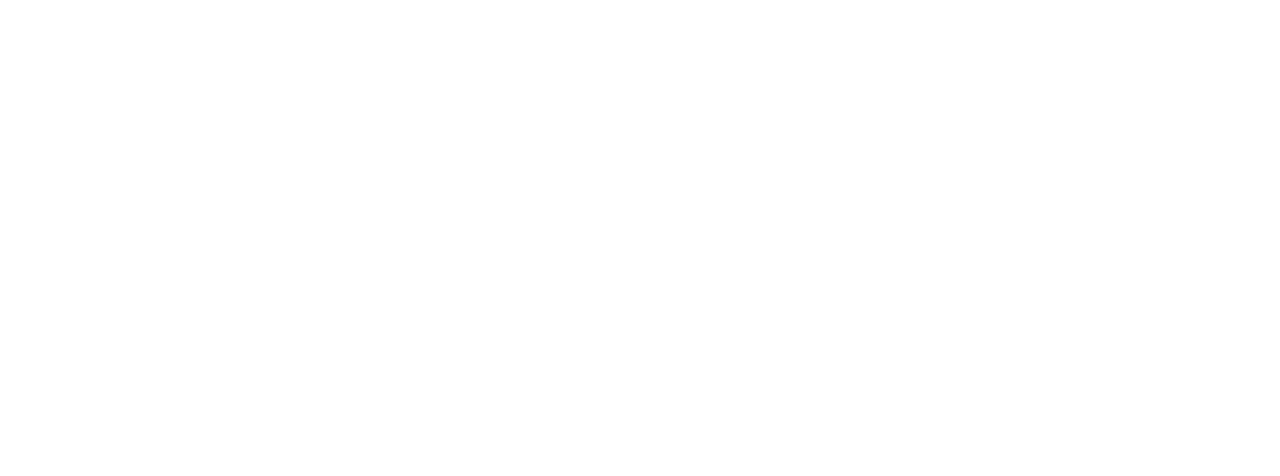
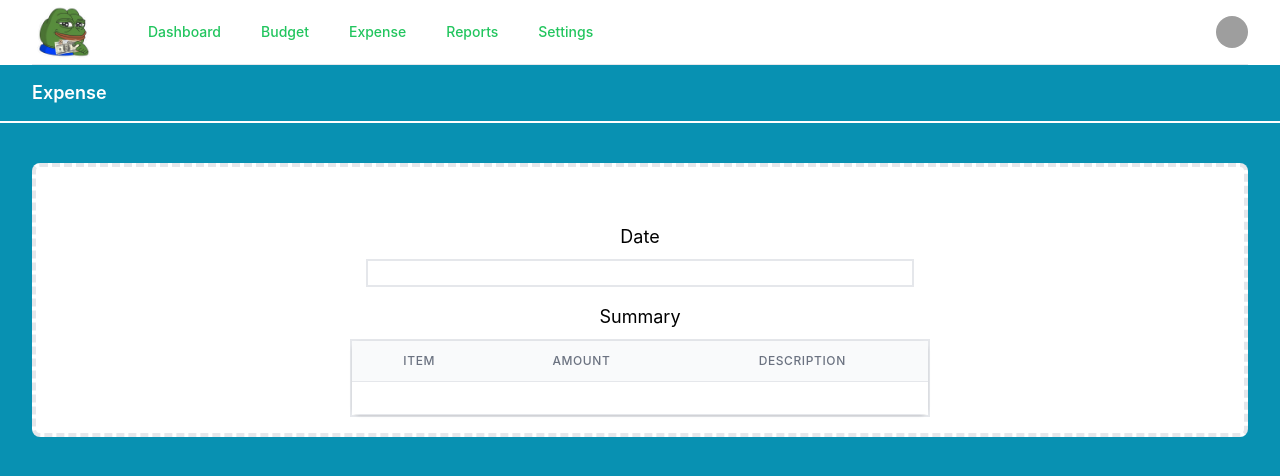
Before and after one commit to Daniel7842900/mrBudgetFrontend, a React (Create React App) app: page /expense in a window 1280 px wide. Before the commit this address had no page. Shown: the top 476 px of the page. Built offline with nearby package versions, Linux system fonts and the light colour scheme; grey boxes are pictures that could not be loaded.

Commit message:
add expense basic layout

```diff
--- a/src/App.js
+++ b/src/App.js
@@ -5,6 +5,7 @@
 import Login from "./pages/Login";
 import Signup from "./pages/Signup";
 import Dashboard from "./pages/Dashboard";
+import Expense from "./pages/Expense";
 
 function App() {
   return (
@@ -14,8 +15,9 @@
         <Routes>
           <Route path="/" element={<Navigate to="/login" replace />} />
           <Route exact path="/login" element={<Login />} />
+          <Route exact path="/signup" element={<Signup />} />
           <Route exact path="/dashboard" element={<Dashboard />} />
-          <Route exact path="/signup" element={<Signup />} />
+          <Route exact path="/expense" element={<Expense />} />
         </Routes>
       </React.Fragment>
     </BrowserRouter>
--- a/src/pages/Dashboard.js
+++ b/src/pages/Dashboard.js
@@ -3,7 +3,6 @@
 function Dashboard() {
   return (
     <div className="bg-cyan-600">
-      {/* <%- include('../../partial/nav/index'); %> */}
       <Navbar />
       <header className="bg-cyan-600">
         <div className="flex items-center justify-between max-w-7xl mx-auto py-4 px-4 sm:px-6 lg:px-8 bg-cyan-600 border-b-2 border-white border-solid">
--- /dev/null
+++ b/src/pages/Expense.js
@@ -0,0 +1,121 @@
+import Navbar from "../layouts/Navbar";
+
+function Expense() {
+  return (
+    <div class="bg-cyan-600 h-screen">
+      <Navbar />
+      <header class="bg-cyan-600">
+        <div class="flex items-center justify-between max-w-7xl mx-auto py-4 px-4 sm:px-6 lg:px-8 bg-cyan-600 border-b-2 border-white border-solid">
+          {/* <% if(error.length > 0) { %> */}
+          <script>{/* toastr.error(`<%=error%>`); */}</script>
+          {/* <%}%> */}
+          <h1 class="text-lg leading-6 font-semibold text-white">Expense</h1>
+          <a href="/expense/new">
+            <button class="text-2xl text-white">
+              <i class="fas fa-plus"></i>
+            </button>
+          </a>
+        </div>
+      </header>
+      <main class="bg-cyan-600 h-full">
+        <div class="max-w-7xl mx-auto py-6 sm:px-6 lg:px-8 bg-cyan-600">
+          {/* <!-- Content --> */}
+          <div class="px-4 py-4 sm:px-0">
+            <div class="border-4 border-dashed border-gray-200 rounded-lg h-96 bg-white h-auto">
+              {/* <!-- Edit and Delete button section --> */}
+              {/* <% if(itemizedItems.length !== 0) { %> */}
+              <div class="w-auto my-4 mx-10 text-right">
+                <a href="/expense/edit?start=<%= startDate %>&end=<%= endDate %>">
+                  <button class="text-2xl mx-2 text-yellow-500">
+                    <i class="fas fa-pen"></i>
+                  </button>
+                </a>
+                <button class="text-2xl mx-2 text-red-600" id="delete-btn">
+                  <i class="fas fa-trash-alt"></i>
+                </button>
+              </div>
+              {/* <% } %> */}
+              {/* <!-- Date selection section --> */}
+              <div class="w-auto my-4 mx-14 text-center">
+                <form action="/expense" method="GET">
+                  <label for="datepicker" class="text-lg">
+                    Date
+                  </label>
+                  <div class="w-auto m-auto md:w-6/12 lg:w-6/12">
+                    <input
+                      type="text"
+                      id="datepicker"
+                      class="border-2 border-solid border-gray-200 text-center w-full mt-2"
+                    />
+                  </div>
+                </form>
+              </div>
+              {/* <!-- Summary Section --> */}
+              <div class="w-auto my-4 mx-6 text-center">
+                <span class="text-lg">Summary</span>
+                <div class="flex flex-col w-auto md:w-6/12 lg:w-6/12 m-auto border-2 border-gray-200 mt-2">
+                  <div class="-my-2 overflow-x-auto sm:-mx-6 lg:-mx-8">
+                    <div class="py-2 align-middle min-w-full sm:px-6 lg:px-8">
+                      <div class="shadow border-b border-gray-200 sm:rounded-lg">
+                        <table class="min-w-full table-auto divide-y divide-gray-200 text-center">
+                          <thead class="bg-gray-50">
+                            <tr>
+                              <th
+                                scope="col"
+                                class="px-4 py-3 text-xs font-medium text-gray-500 uppercase tracking-wider"
+                              >
+                                Item
+                              </th>
+                              <th
+                                scope="col"
+                                class="px-4 py-3 text-xs font-medium text-gray-500 uppercase tracking-wider"
+                              >
+                                Amount
+                              </th>
+                              <th
+                                scope="col"
+                                class="px-4 py-3 text-xs font-medium text-gray-500 uppercase tracking-wider"
+                              >
+                                Description
+                              </th>
+                            </tr>
+                          </thead>
+                          <tbody class="bg-white divide-y divide-gray-200">
+                            {/* <% if(itemizedItems.length != 0) { %> <%
+                            itemizedItems.forEach((obj) => { %> <%
+                            if(obj.category !== _.toLower("income")) { %> */}
+                            <tr>
+                              <td class="px-4 py-4 whitespace-nowrap text-sm font-medium text-gray-900">
+                                {/* <% if(obj.subCategory === "" || obj.subCategory
+                                === undefined) { let objCatDisplay =
+                                getCatDisplay(obj.category); %> <%=
+                                objCatDisplay %> <% } else { let
+                                objSubCatDisplay =
+                                getSubCatDisplay(obj.category, obj.subCategory)
+                                %> <%= objSubCatDisplay %> <% } %> */}
+                              </td>
+                              <td class="px-4 py-4 whitespace-nowrap text-sm text-gray-500">
+                                {/* $<%= obj.amount %> */}
+                              </td>
+                              <td class="px-4 py-4 whitespace-nowrap text-sm text-gray-500">
+                                {/* <%= obj.description %> */}
+                              </td>
+                            </tr>
+                            {/* <% }%> <% }) %> <% } %> */}
+                          </tbody>
+                        </table>
+                      </div>
+                    </div>
+                  </div>
+                </div>
+              </div>
+            </div>
+          </div>
+        </div>
+      </main>
+      {/* <%- include('../../partial/modal/delete') %> */}
+    </div>
+  );
+}
+
+export default Expense;
```
